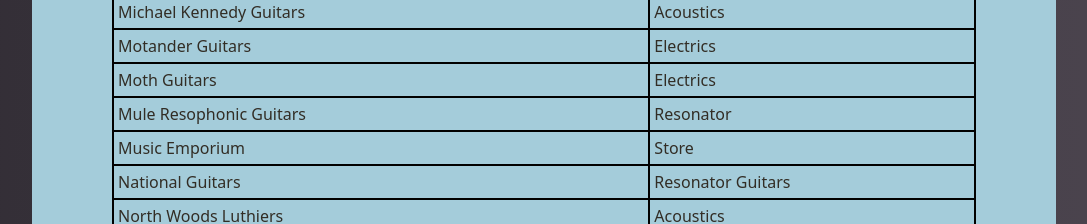
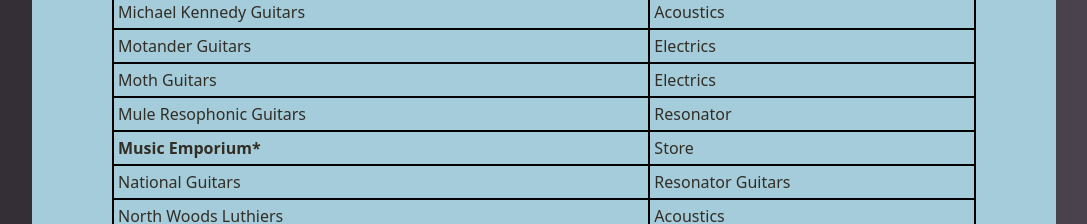
Before and after one commit to oldtownschool/fretboard2026, a Next.js app: page /luthiers in a window 1280 px wide. Shown: the part 3080-3304 px from the top of the page, without its empty margins (96-1183 px from the left). Built offline with nearby package versions, Linux system fonts and the light colour scheme.

Commit message:
added music emp bolded in list

```diff
--- a/app/luthiers/page.js
+++ b/app/luthiers/page.js
@@ -509,7 +509,7 @@ export default function Luthiers() {
                 {/* <td>W-102</td> */}
               </tr>
               <tr>
-                <td><Link href="https://themusicemporium.com/">Music Emporium</Link></td>
+                <td className="font-bold"><Link href="https://themusicemporium.com/">Music Emporium*</Link></td>
                 <td>Store</td>
                 {/* <td>W-102</td> */}
               </tr>
```
